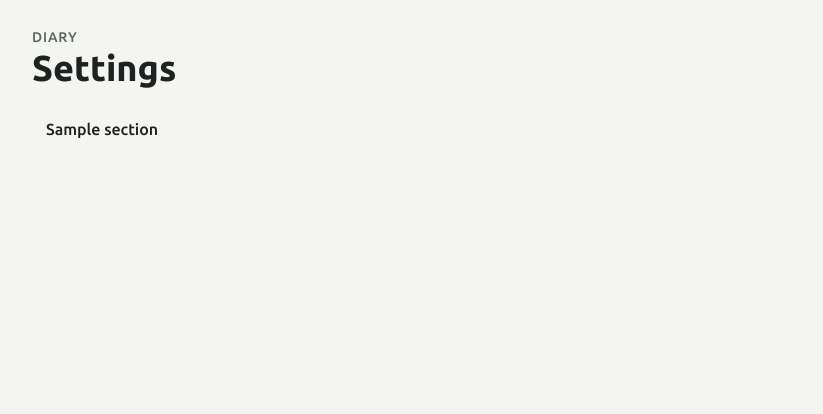
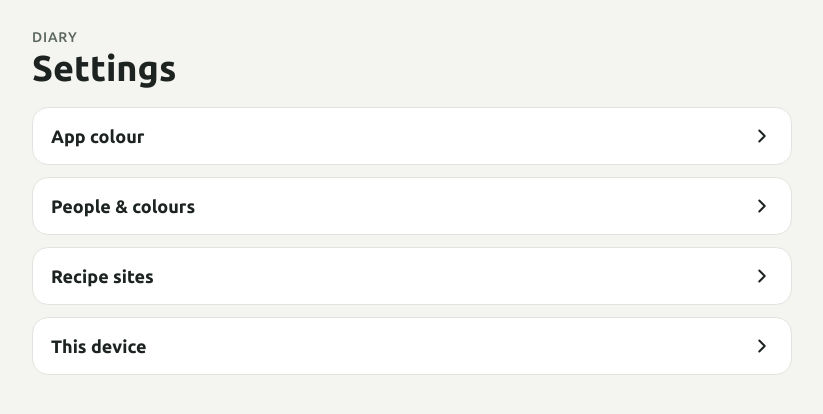
Before and after one commit to axs192/diary-app, a FastAPI app: template src/diary_app/web/templates/settings.html in a window 1280 px wide. Shown: the top 414 px of the page, without its empty margins (12-835 px from the left). Run offline with FastAPI, Linux system fonts and the light colour scheme; the template is opened without the code that fills it: most values are stand-ins (such as "Sample title", 1, 10 or a date in 2020); parts of the project's set-up code (start-up, migrations or seed data) failed here and were passed over.

Commit message:
feat: Settings sections as rows with expanding chevrons (#11)
Each Settings section is a native details/summary row (no JavaScript)
with a chevron that turns when open, replacing the left-hand list. The
section named by ?section= opens after saving; all start closed.
Rewrote the five SettingsLayoutTest tests that checked the old list.

Co-authored-by: Claude Sonnet 5.5 <noreply@anthropic.com>

```diff
--- a/src/diary_app/web/pages.py
+++ b/src/diary_app/web/pages.py
@@ -95,15 +95,15 @@ def show_today(
 
 @protected.get("/settings")
 def show_settings(
-    request: fastapi.Request, conn: common.Db, section: str = "colour"
+    request: fastapi.Request, conn: common.Db, section: str = ""
 ) -> responses.HTMLResponse:
-    """Shows the settings list with one section open (default: app colour)."""
+    """Shows the settings rows, with the section named by ``section`` open."""
     return common.render(
         request,
         conn,
         "settings.html",
         sections=_SECTIONS,
-        section=section if section in dict(_SECTIONS) else "colour",
+        section=section if section in dict(_SECTIONS) else "",
         builtin_sites=sorted(recipe_import.ALLOWED_HOSTS),
         added_sites=import_sites.added(conn),
         app_colour=db.get_setting(conn, common.APP_COLOUR_KEY, theme.DEFAULT),
--- a/src/diary_app/web/static/app.css
+++ b/src/diary_app/web/static/app.css
@@ -325,33 +325,35 @@ select.input { background-color: #FAFBF8; }
 .page-head .chips { margin-top: 10px; }
 .label-spaced { margin-top: 12px; }
 
-/* Settings: a list of sections on the left, the chosen one on the right */
-.settings { display: flex; align-items: flex-start; }
-.settings-list {
-  flex: 0 0 220px;
-  margin-right: 24px;
-  display: flex;
-  flex-direction: column;
+/* Settings: rows that expand in place, with a chevron that turns */
+.acc-stack { max-width: 760px; }
+.acc {
+  background: #FFFFFF;
+  border: 1px solid #E1E4DE;
+  border-radius: 16px;
+  margin-bottom: 12px;
 }
-.settings-item {
-  min-height: 44px;
-  margin-bottom: 4px;
-  padding: 0 14px;
-  border-radius: 10px;
+/* The row is a block summary holding a flex span: Safari's older versions
+   mishandle display:flex on <summary> itself. */
+.acc-head {
+  display: block;
+  min-height: 56px;
+  padding: 0 18px;
+  list-style: none;
+  cursor: pointer;
+  font-size: 18px;
+  font-weight: 700;
+}
+.acc-head::-webkit-details-marker { display: none; }
+.acc-row {
   display: flex;
   align-items: center;
-  color: #1C2321;
-  font-size: 16px;
-  font-weight: 500;
-  text-decoration: none;
+  justify-content: space-between;
+  min-height: 56px;
 }
-.settings-item[aria-current="page"] { background: #FFFFFF; border: 1px solid #E1E4DE; font-weight: 700; }
-.settings-body { flex: 1 1 0; min-width: 0; }
-.settings-section { display: none; }
-.settings-section.open { display: block; }
+.chev { flex: none; margin-left: 12px; transition: transform 0.15s; }
+details[open] > .acc-head .chev { transform: rotate(90deg); }
+.acc-body { padding: 0 18px 18px; }
+.acc-body > .muted:first-child { margin-top: 0; }
 .site-row { display: flex; align-items: center; justify-content: space-between; padding: 4px 0; }
 .site-name { font-weight: 500; margin-right: 12px; word-break: break-all; }
-@media (max-width: 600px) {
-  .settings { flex-direction: column; align-items: stretch; }
-  .settings-list { flex: none; margin: 0 0 16px; }
-}
--- a/src/diary_app/web/templates/settings.html
+++ b/src/diary_app/web/templates/settings.html
@@ -12,6 +12,8 @@
 </div>
 {% endmacro %}
 
+{% macro chevron() %}<svg class="chev" width="22" height="22" viewBox="0 0 24 24" fill="none" stroke="currentColor" stroke-width="2.2" stroke-linecap="round" stroke-linejoin="round" aria-hidden="true"><path d="M9 6l6 6-6 6"/></svg>{% endmacro %}
+
 {% block content %}
 <div class="page-head">
   <div>
@@ -20,17 +22,11 @@
   </div>
 </div>
 
-<div class="settings">
-<nav class="settings-list" aria-label="Settings sections">
-  {% for key, label in sections %}
-  <a class="settings-item" href="/settings?section={{ key }}"{% if key == section %} aria-current="page"{% endif %}>{{ label }}</a>
-  {% endfor %}
-</nav>
-<div class="settings-body">
+<div class="acc-stack">
 
-<section class="settings-section{{ ' open' if section == 'colour' }}" id="section-colour" aria-label="App colour">
-<div class="card">
-  <h2 class="section-title">App colour</h2>
+<details class="acc settings-section" id="section-colour"{% if section == 'colour' %} open{% endif %}>
+  <summary class="acc-head"><span class="acc-row"><span>App colour</span>{{ chevron() }}</span></summary>
+  <div class="acc-body">
   <p class="muted">Used for buttons and the selected tab on every screen.</p>
   <form method="post" action="/settings/colour">
     <div class="row" role="radiogroup" aria-label="App colour">
@@ -43,11 +39,12 @@
     </div>
     <button class="btn btn-primary accent-bg" type="submit">Save colour</button>
   </form>
-</div>
-</section>
+  </div>
+</details>
 
-<section class="settings-section{{ ' open' if section == 'people' }}" id="section-people" aria-label="People">
-  <h2 class="section-title">People</h2>
+<details class="acc settings-section" id="section-people"{% if section == 'people' %} open{% endif %}>
+  <summary class="acc-head"><span class="acc-row"><span>People &amp; colours</span>{{ chevron() }}</span></summary>
+  <div class="acc-body">
   <p class="muted">Each person's colour, and the Outlook category that will mark their events on the family calendar.</p>
   {% for p in people %}
   <form class="card person" method="post" action="/settings/people/{{ p.id }}">
@@ -91,11 +88,13 @@
     {{ swatches(palette[0][0]) }}
     <button class="btn btn-primary accent-bg" type="submit">Add person</button>
   </form>
-</section>
+  </div>
+</details>
 
-<section class="settings-section{{ ' open' if section == 'sites' }}" id="section-sites" aria-label="Recipe sites">
+<details class="acc settings-section" id="section-sites"{% if section == 'sites' %} open{% endif %}>
+  <summary class="acc-head"><span class="acc-row"><span>Recipe sites</span>{{ chevron() }}</span></summary>
+  <div class="acc-body">
   <div class="card">
-    <h2 class="section-title">Recipe sites</h2>
     <p class="muted">Recipes can be imported from these sites, one page at a time. Add a site by typing its name as it appears in the address bar, for example www.example.com.</p>
     <ul class="plain-list">
       {% for host in builtin_sites %}<li>{{ host }} <span class="muted-inline">built in</span></li>{% endfor %}
@@ -114,16 +113,16 @@
     <input class="input" id="site" name="site" type="text" inputmode="url" autocapitalize="none" autocorrect="off" placeholder="www.example.com" maxlength="253">
     <button class="btn btn-primary accent-bg" type="submit">Add site</button>
   </form>
-</section>
+  </div>
+</details>
 
-<section class="settings-section{{ ' open' if section == 'device' }}" id="section-device" aria-label="This device">
-<div class="card">
-  <h2 class="section-title">This device</h2>
+<details class="acc settings-section" id="section-device"{% if section == 'device' %} open{% endif %}>
+  <summary class="acc-head"><span class="acc-row"><span>This device</span>{{ chevron() }}</span></summary>
+  <div class="acc-body">
   <form method="post" action="/logout">
     <button class="btn" type="submit">Lock the diary</button>
   </form>
-</div>
-</section>
-</div>
+  </div>
+</details>
 </div>
 {% endblock %}
```
Also changed, not shown: tests/test_meals_web.py (+25 -11 lines).
